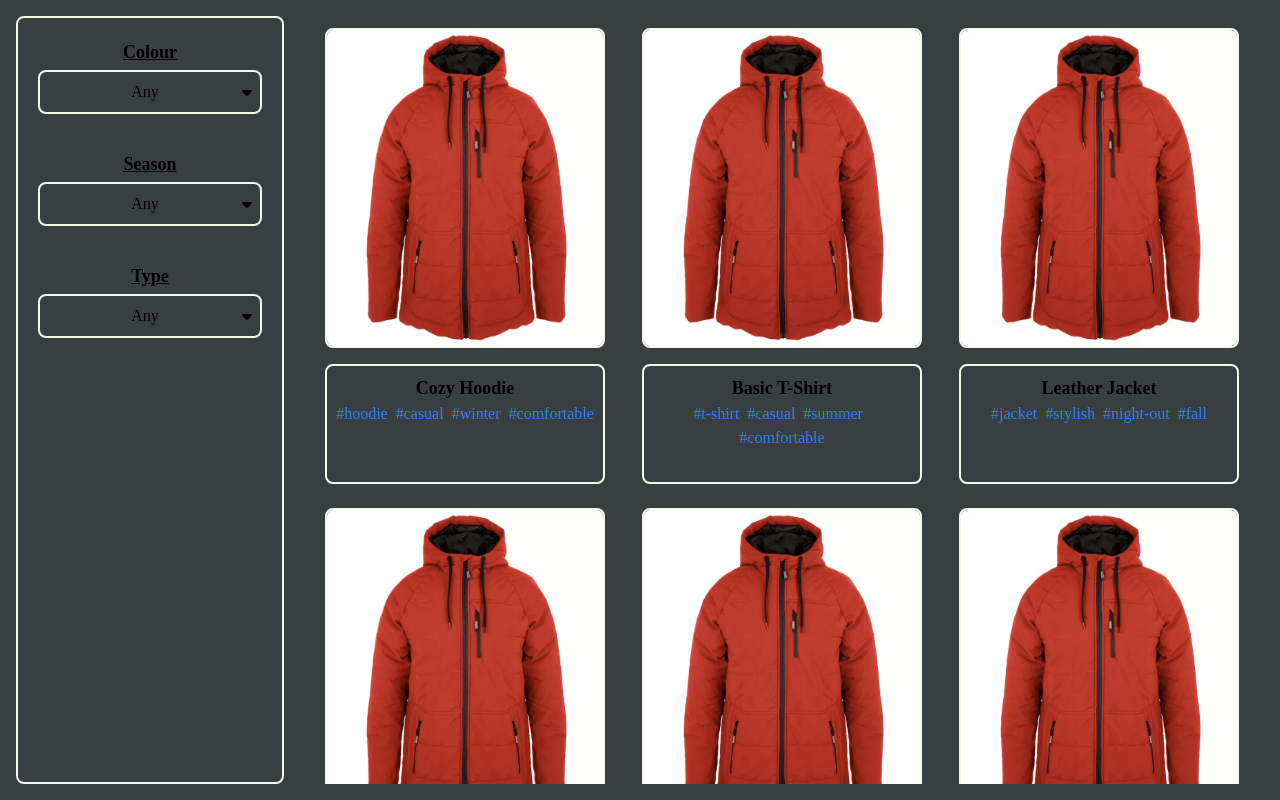
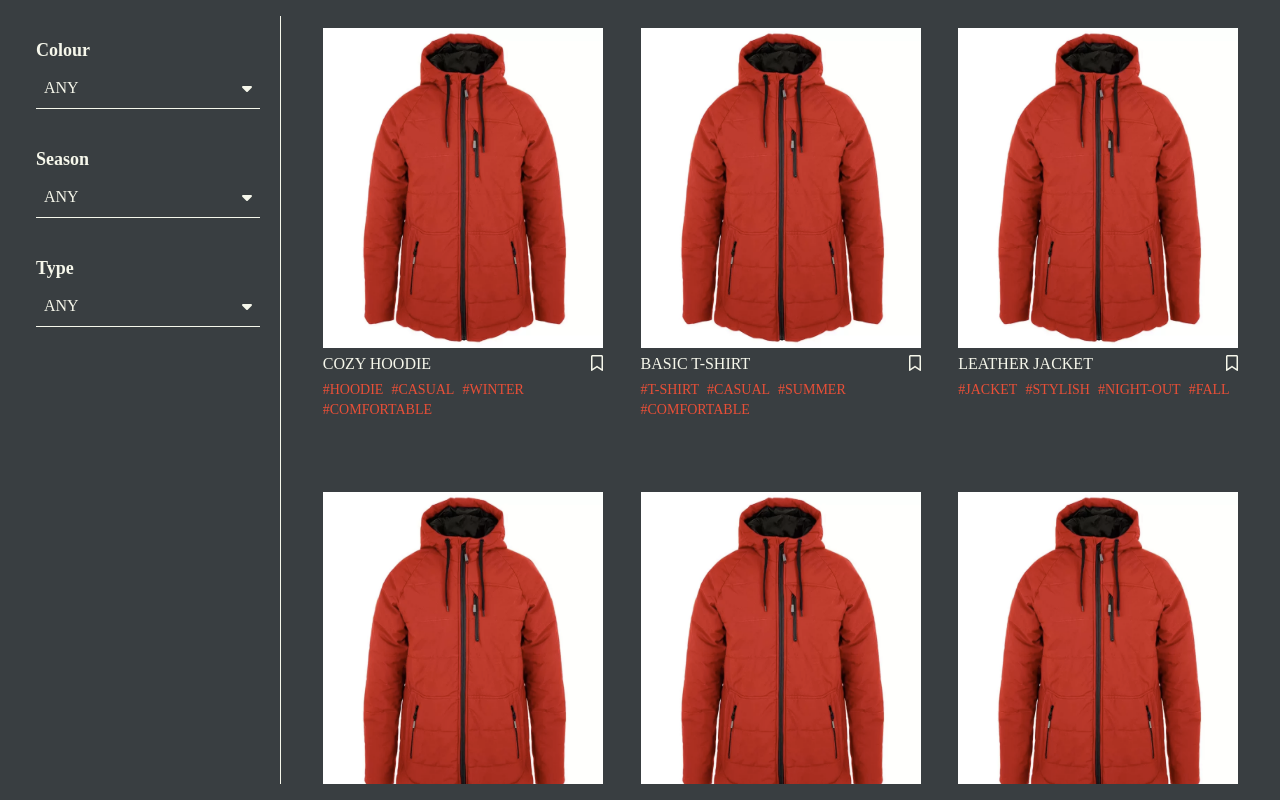
Before and after one commit to Mitravasu/attire, a React (Vite) app in the folder frontend/: page / in a window 1280 px wide. Built offline with nearby package versions, Linux system fonts and the light colour scheme.

Commit message:
Added save button + ui changes

```diff
--- a/frontend/src/App.tsx
+++ b/frontend/src/App.tsx
@@ -3,7 +3,7 @@ import FilterBar from '@components/FilterBar';
 
 function App() {
 	return (
-		<div className='flex h-screen font-display p-4 space-x-4 bg-primary'>
+		<div className='flex h-screen font-display p-4 space-x-4 bg-primary text-secondary'>
 			<FilterBar />
 			<Display />
 		</div>
--- a/frontend/src/components/Dropdown.tsx
+++ b/frontend/src/components/Dropdown.tsx
@@ -24,33 +24,33 @@ export default function Dropdown({ label, items }: DropdownProps) {
 	const optionsList = items.map((item) => {
 		return (
 			<p
-				className='flex p-2 justify-center w-full hover:bg-accent cursor-pointer'
+				className='flex p-2 w-full hover:bg-accent cursor-pointer'
 				onClick={() => {
 					selectOption(item);
 				}}>
-				{item}
+				{item.toUpperCase()}
 			</p>
 		);
 	});
 
 	return (
 		<div className='flex flex-col w-60 space-y-1 p-2 items-center'>
-			<label className='font-bold underline text-lg'>{label}</label>
+			<label className='font-bold text-lg w-full'>{label}</label>
 			<div
-				className='flex border-2 items-center bg-primary border-secondary w-full p-2 rounded-lg'
+				className='flex border-b-1 items-center bg-primary border-secondary w-full p-2'
 				onClick={toggleDropdown}>
-				<p className='flex w-full justify-center'>{selectedOption}</p>
+				<p className='flex w-full'>{selectedOption.toUpperCase()}</p>
 				<FontAwesomeIcon icon={faCaretDown} />
 			</div>
 			<div
-				className='flex bg-primary border-2 border-secondary flex-col w-full h-40 rounded-lg overflow-scroll'
+				className='flex bg-primary border-1 border-secondary flex-col w-full h-40 overflow-scroll'
 				hidden={!optionsVisible}>
 				<p
-					className='flex p-2 justify-center w-full text-gray-500 hover:bg-accent cursor-pointer'
+					className='flex p-2 w-full text-gray-500 hover:bg-accent cursor-pointer'
 					onClick={() => {
 						selectOption(defaultOption);
 					}}>
-					{defaultOption}
+					{defaultOption.toUpperCase()}
 				</p>
 				{optionsList}
 			</div>
--- a/frontend/src/components/FilterBar.tsx
+++ b/frontend/src/components/FilterBar.tsx
@@ -14,7 +14,7 @@ export default function FilterBar() {
 	];
 
 	return (
-		<div className='flex flex-col w-fit h-full space-y-4 p-3 rounded-lg border-2 border-secondary bg-primary'>
+		<div className='flex flex-col w-fit h-full space-y-4 p-3 border-secondary bg-primary border-r-1'>
 			<Dropdown label='Colour' items={colourOptions} />
 			<Dropdown label='Season' items={seasonOptions} />
 			<Dropdown label='Type' items={typeOptions} />
--- a/frontend/src/components/ItemCard.tsx
+++ b/frontend/src/components/ItemCard.tsx
@@ -1,3 +1,8 @@
+import { faBookmark as unsaved } from '@fortawesome/free-regular-svg-icons';
+import { faBookmark as saved } from '@fortawesome/free-solid-svg-icons';
+import { FontAwesomeIcon } from '@fortawesome/react-fontawesome';
+import { useState } from 'react';
+
 export type ItemCardProps = {
 	imgPath: string;
 	title: string;
@@ -6,16 +11,26 @@ export type ItemCardProps = {
 
 export default function ItemCard({ imgPath, title, tags }: ItemCardProps) {
 	const tagsDisplay = tags.map((tag) => {
-		return <p className='text-blue-500'>{`#${tag}`}</p>;
+		return <p className='text-accent text-sm'>{`#${tag.toUpperCase()}`}</p>;
 	});
+
+	const [isSaved, setIsSaved] = useState(false);
+
 	return (
-		<div className='flex flex-col space-y-4 w-70 h-fit m-3'>
+		<div className='flex flex-col w-70 h-fit m-3'>
 			<img
 				src={imgPath}
-				className='w-full border-2 border-secondary bg-primary h-80 rounded-lg overflow-hidden'></img>
-			<div className='flex flex-col items-center w-full h-30 bg-primary border-2 border-secondary rounded-lg p-2'>
-				<p className='text-lg font-bold'>{title}</p>
-				<div className='flex flex-wrap space-x-2 justify-center'>
+				className='w-full border-secondary bg-primary h-80 overflow-hidden'></img>
+			<div className='flex flex-col w-full h-30 bg-primary pt-1'>
+				<div className='flex w-full justify-between'>
+					<p className='text-md'>{title.toUpperCase()}</p>
+					<button
+						className='cursor-pointer hover:text-accent'
+						onClick={() => setIsSaved(!isSaved)}>
+						<FontAwesomeIcon icon={isSaved ? saved : unsaved} />
+					</button>
+				</div>
+				<div className='flex flex-wrap space-x-2 pt-1'>
 					{tagsDisplay}
 				</div>
 			</div>
--- a/frontend/src/index.css
+++ b/frontend/src/index.css
@@ -1,7 +1,7 @@
 @import 'tailwindcss';
 
 @theme {
-	--font-display: 'JetBrains Mono';
+	--font-display: 'Inconsolata';
 
 	--color-primary: #393e41;
 	--color-secondary: #f6f7eb;
```
